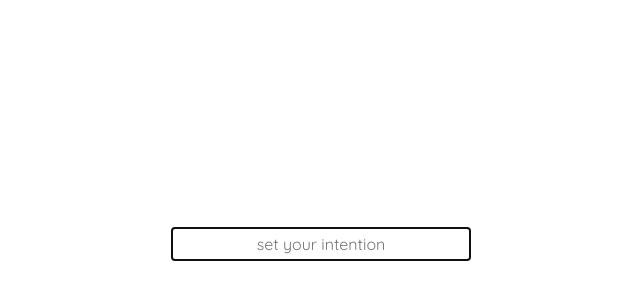
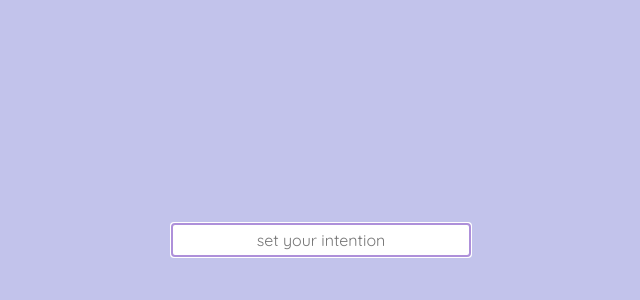
Before and after one commit to caseywatts/electron-svelte-intentions, a Svelte app: page / in a window 1280 px wide. Shown: the part 160-460 px from the top of the page, without its empty margins (319-959 px from the left). Built offline with nearby package versions, Linux system fonts and the light colour scheme.

Commit message:
add menu for tray icon

```diff
--- a/public/index.html
+++ b/public/index.html
@@ -14,5 +14,5 @@
     <script defer src="build/bundle.js"></script>
   </head>
 
-  <body></body>
+  <body style="margin: 0; padding: 0; background-color: #c2c3eb"></body>
 </html>
--- a/src/App.svelte
+++ b/src/App.svelte
@@ -33,7 +33,21 @@
   main {
     font-family: "Quicksand", sans-serif;
     font-weight: 300;
+    margin: 0;
+    padding: 0;
   }
+  form {
+    margin: 0;
+    padding: 0;
+  }
+  input {
+    margin: 0;
+    outline-color: #ae90da;
+    outline-width: 10px;
+  }
+  /* input:focus {
+    outline-color: red;
+  } */
   .intention-input {
     width: 300px;
     text-align: center;
```
Also changed, not shown: index.js (+32 -13 lines), focus.png (added).
